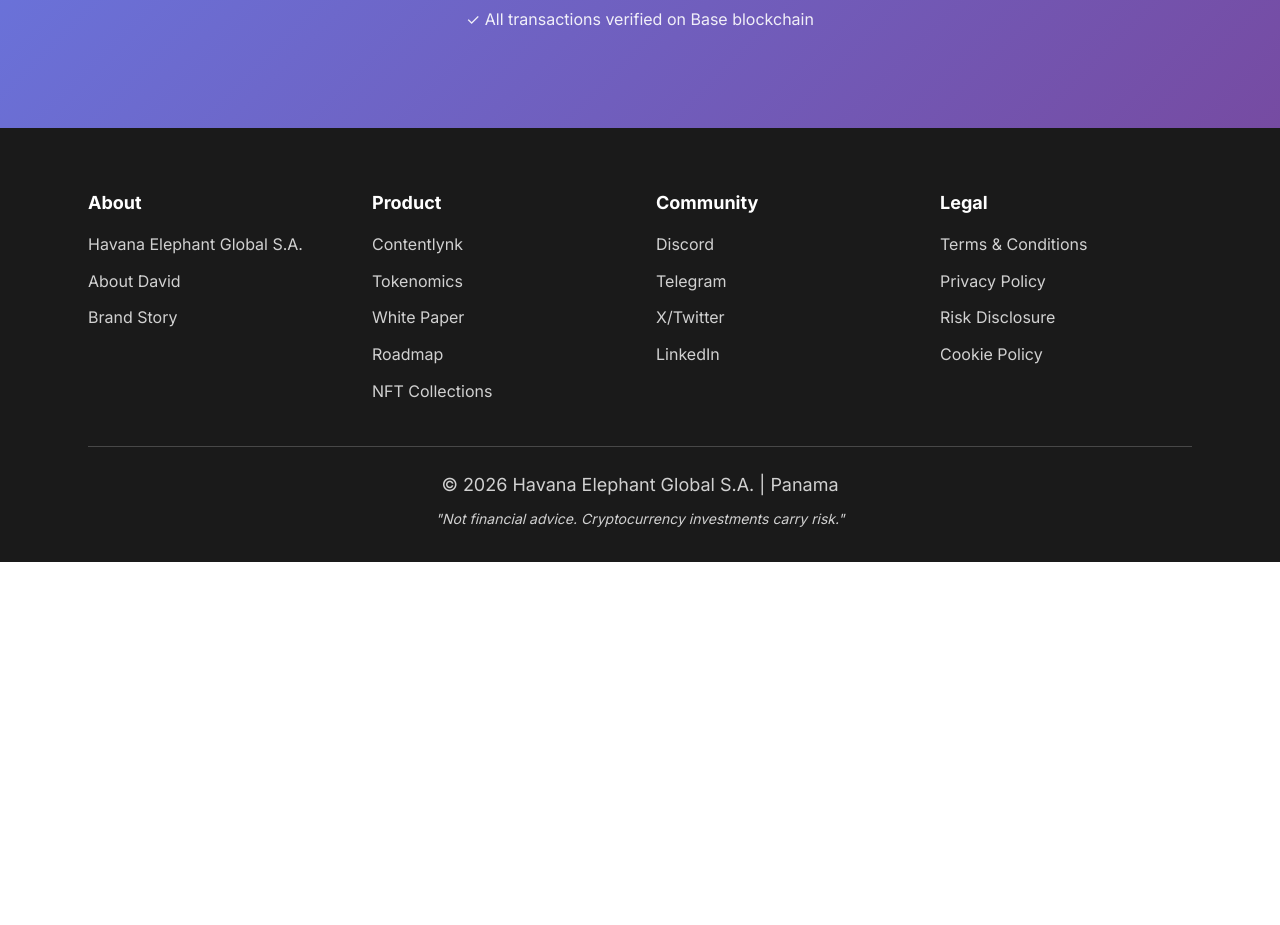
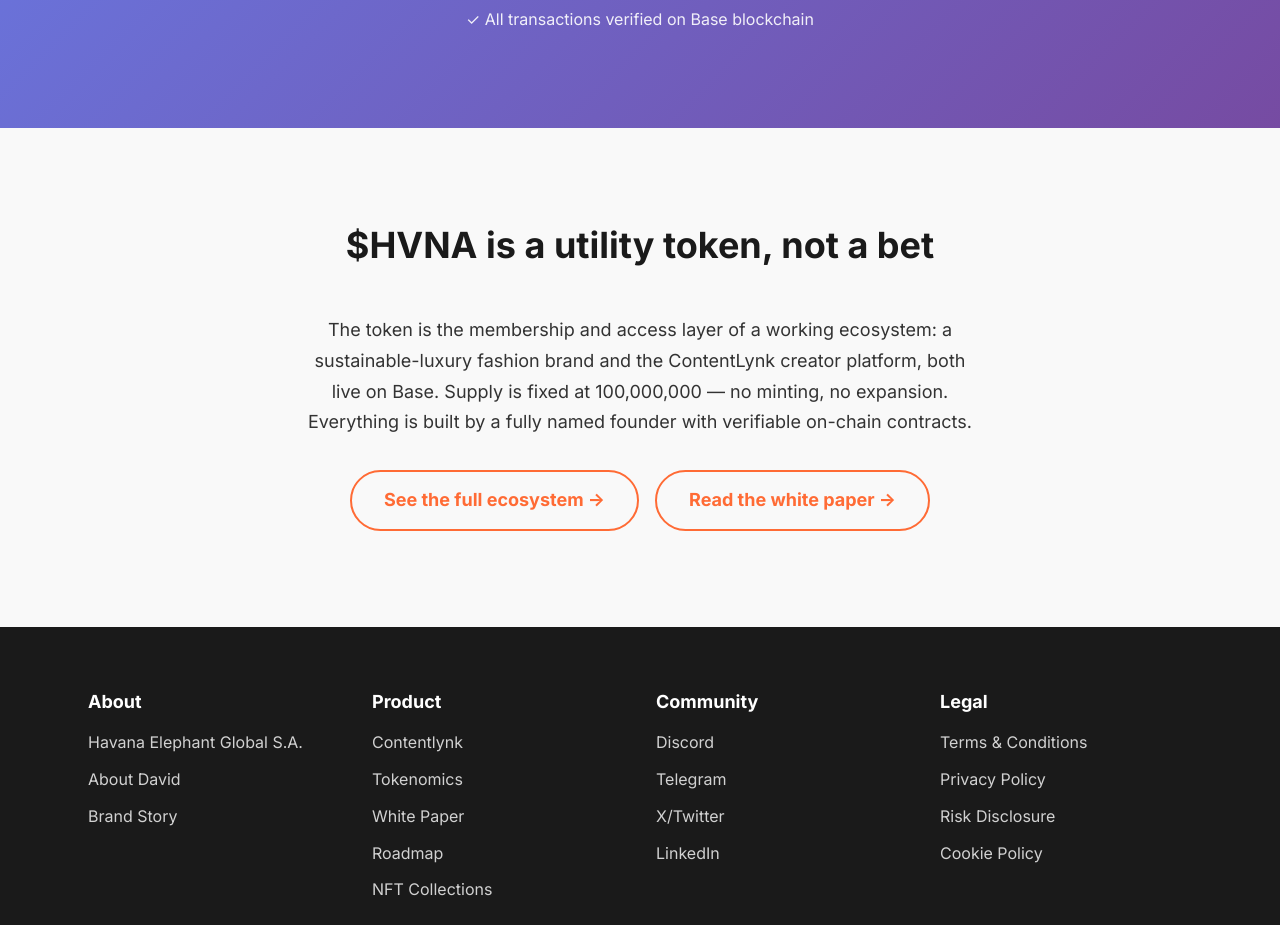
Before and after one commit to HavanaWeb3/hvna-presale-landing, a website: page index.html in a window 1280 px wide. Shown: the part 8400-9325 px from the top of the page. Before the commit the page ends 8962 px from the top, so only its background shows below. Drawn offline with Linux system fonts and the light colour scheme; no server answers.

Commit message:
Add ecosystem blurb to presale page

```diff
--- a/index.html
+++ b/index.html
@@ -660,6 +660,18 @@
         </div>
     </section>
 
+    <!-- Ecosystem Context Section -->
+    <section id="ecosystem" class="ecosystem-section">
+        <div class="container">
+            <h2 class="section-heading">$HVNA is a utility token, not a bet</h2>
+            <p class="ecosystem-body">The token is the membership and access layer of a working ecosystem: a sustainable-luxury fashion brand and the ContentLynk creator platform, both live on Base. Supply is fixed at 100,000,000 — no minting, no expansion. Everything is built by a fully named founder with verifiable on-chain contracts.</p>
+            <div class="ecosystem-links">
+                <a href="https://havanaelephant.com/ecosystem" target="_blank" rel="noopener noreferrer" class="btn btn-secondary">See the full ecosystem →</a>
+                <a href="https://havanaelephant.com/whitepaper.html" target="_blank" rel="noopener noreferrer" class="btn btn-secondary">Read the white paper →</a>
+            </div>
+        </div>
+    </section>
+
     <!-- Footer -->
     <footer class="footer">
         <div class="container">
--- a/styles.css
+++ b/styles.css
@@ -2933,6 +2933,30 @@
 }
 
 /* ━━━━━━━━━━━━━━━━━━━━━━━━━━━━━━━━━━━━━━━━━━━━━━━━━━━━━━━━━━━━
+   ECOSYSTEM SECTION
+   ━━━━━━━━━━━━━━━━━━━━━━━━━━━━━━━━━━━━━━━━━━━━━━━━━━━━━━━━━━━━ */
+
+.ecosystem-section {
+    background: var(--color-gray-light);
+    text-align: center;
+}
+
+.ecosystem-body {
+    max-width: 680px;
+    margin: 0 auto var(--space-xl);
+    font-size: var(--font-size-body);
+    color: var(--color-gray-dark);
+    line-height: 1.7;
+}
+
+.ecosystem-links {
+    display: flex;
+    justify-content: center;
+    flex-wrap: wrap;
+    gap: var(--space-md);
+}
+
+/* ━━━━━━━━━━━━━━━━━━━━━━━━━━━━━━━━━━━━━━━━━━━━━━━━━━━━━━━━━━━━
    APPKIT CONNECT BUTTON
    ━━━━━━━━━━━━━━━━━━━━━━━━━━━━━━━━━━━━━━━━━━━━━━━━━━━━━━━━━━━━ */
 
```
